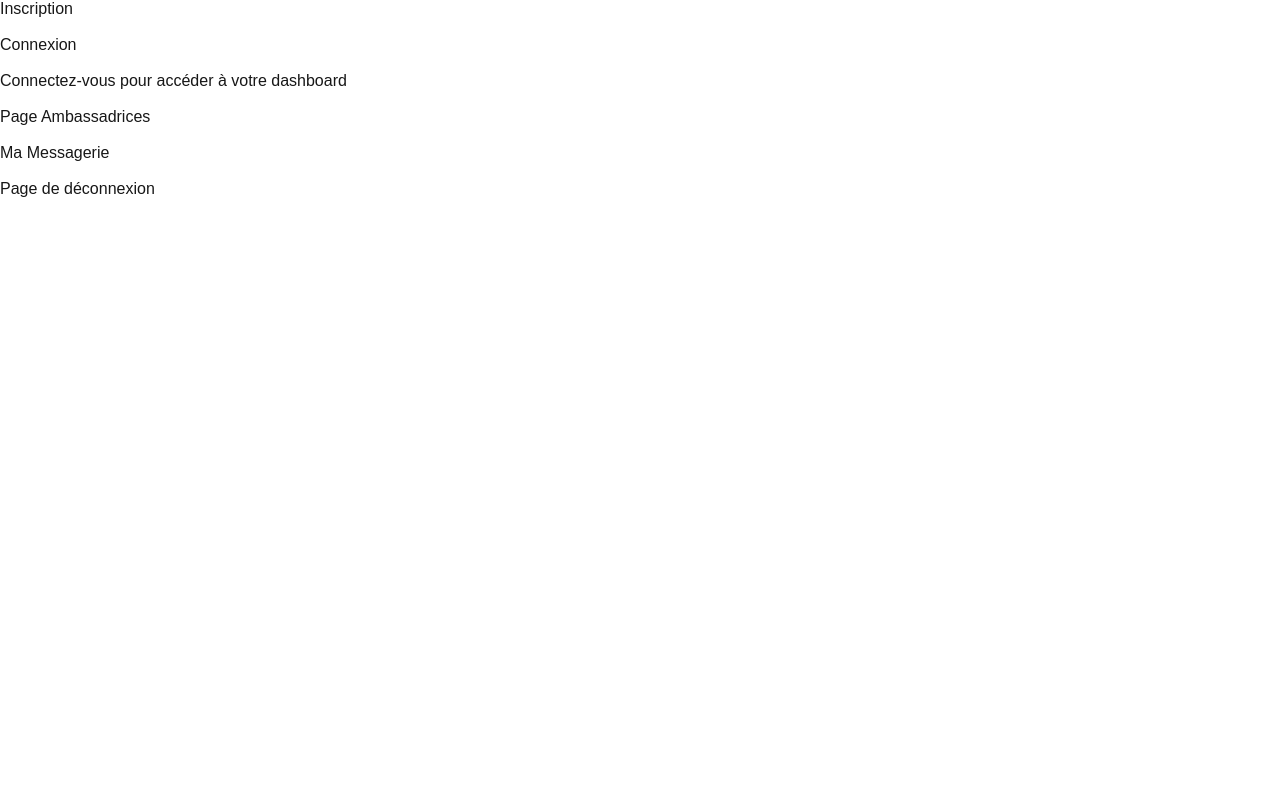
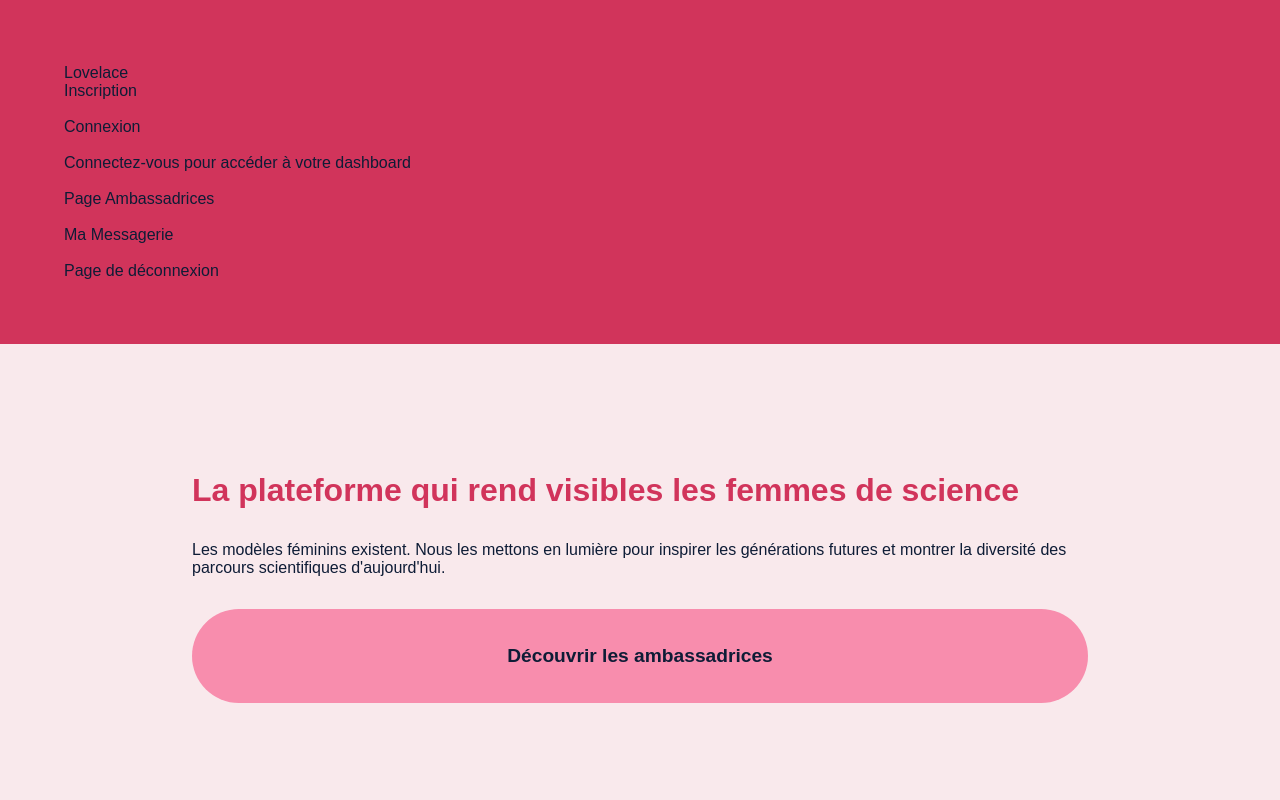
Before and after one commit to Elessiah/Lovelace, a Next.js app: page / in a window 1280 px wide. Shown: the top 800 px of the page. Built offline with nearby package versions, Linux system fonts and the light colour scheme; no server answers; the database is empty.

Commit message:
contenu de la page d'accueil et début du CSS

```diff
--- a/src/app/globals.css
+++ b/src/app/globals.css
@@ -1,12 +1,16 @@
 :root {
-  --background: #ffffff;
-  --foreground: #171717;
+  --background: #F9E9EC;
+  --foreground: #0E1C36;
+  --pink: #F88DAD;
+  --cherry: #D1345B;
+  --blue: #66CED6;
+
 }
 
 @media (prefers-color-scheme: dark) {
   :root {
-    --background: #0a0a0a;
-    --foreground: #ededed;
+    --background: #0E1C36;
+    --foreground: #F9E9EC;
   }
 }
 
@@ -40,3 +44,19 @@ a {
     color-scheme: dark;
   }
 }
+
+.navBar{
+  background-color: var(--cherry);
+  padding: 5%;
+}
+
+.ctaButton{
+  background-color: var(--pink);
+  color: var(--foreground);
+  border: none;
+  padding: 4% 6%;
+  border-radius: 50px;
+  font-size: 1.2em;
+  font-weight: bold;
+  cursor: pointer;
+}
--- /dev/null
+++ b/src/app/page.module.css
@@ -0,0 +1,60 @@
+.sectionHero{
+    padding: 10% 15%;
+    display: flex;
+    flex-direction: column;
+    gap: 2rem;
+}
+
+.sectionHero h1{
+    color: var(--cherry);
+}
+
+.sectionInfo{
+    padding: 6% 15%;
+    display: flex;
+    flex-direction: column;
+    gap: 2rem;
+}
+
+.sectionInfo h2{
+    color: var(--cherry);
+}
+
+.sectionStrengths{
+    padding: 6% 5%;
+    display: flex;
+    flex-direction: column;
+    gap: 2rem;
+}
+
+.sectionStrengths h2{
+    color: var(--cherry);
+}
+
+.sectionStrengthsMainWrapper{
+    display: flex;
+}
+
+.strengthProfile{
+    background-color: #fff;
+    padding: 15%;
+    text-align: center;
+    border-radius: 20px 0 0 0;
+
+}
+
+.strengthTestimonies{
+    background-color: var(--pink);
+    padding: 15%;
+    text-align: center;
+    border-radius: 0 0 0 20px;
+}
+
+.strengthMentoring{
+    background-color: var(--cherry);
+    padding: auto;
+    text-align: center;
+    align-content: center;
+    color: var(--background);
+    border-radius: 0 20px 20px 0;
+}
--- a/src/app/page.tsx
+++ b/src/app/page.tsx
@@ -2,6 +2,7 @@
 
 import { useEffect, useState } from "react"
 import Link from "next/link"
+import styles from "./page.module.css"
 
 export default function Home() {
   const [userId, setUserId] = useState<string | null>(null)
@@ -21,7 +22,11 @@ export default function Home() {
   }, [])
 
   return (
-    <div>
+    <div className="pageWrapper">
+      <div className="mainWrapper">
+        <div className="navBar">
+          <Link href="/" className="brand">Lovelace</Link>
+          <nav className="menu">
             <Link href="/signup">Inscription</Link>
             <br /><br />
             <Link href="/login">Connexion</Link>
@@ -37,6 +42,80 @@ export default function Home() {
             <Link href="/messagerie">Ma Messagerie</Link>
             <br /><br />
             <Link href="/logout">Page de déconnexion</Link>
+          </nav>
+        </div>
+        <div className={styles.sectionHero}>
+          <h1>La plateforme qui rend visibles les femmes de science</h1>
+          <p>Les modèles féminins existent. Nous les mettons en lumière pour inspirer les générations futures et montrer la diversité des parcours scientifiques d'aujourd'hui.</p>
+          <button className="ctaButton">
+            <Link href="/list">Découvrir les ambassadrices</Link>
+          </button>
+        </div>
+        <div className={styles.sectionInfo}>
+          <h2>Redonner leur place aux femmes dans les sciences</h2>
+          <p>Les métiers scientifiques souffrent d'un manque de visibilité féminine. Notre plateforme présente celles qui innovent, enseignent, inventent et dirigent. Elles partagent leurs expériences pour aider les jeunes à trouver leur voie.</p>
+        </div>
+        <div className={styles.sectionStrengths}>
+          <h2>Les atouts</h2>
+          <div className={styles.sectionStrengthsMainWrapper}>
+            <div className={styles.sectionStrenghtWrapperRight}>
+              <div className={styles.strengthProfile}><h3>Profils réels et vérifiés</h3></div>
+              <div className={styles.strengthTestimonies}><h3>Témoignages concrets</h3></div>
+            </div>
+            <div className={styles.strengthMentoring}><h3>Mentorat et échanges possibles</h3></div>
+          </div>
+        </div>
+        <div className="sectionRoute">
+          <h2>Explorer les parcours</h2>
+          <div className="filters">
+            <button className="filterButton">Aéronautique</button>
+            <button className="filterButton">Biologie</button>
+            <button className="filterButton">Chimie</button>
+            <button className="filterButton">Informatique</button>
+            <button className="filterButton">Mathématiques</button>
+            <button className="filterButton">Physique</button>
+            <button className="filterButton">Santé</button>
+          </div>
+          <div className="sectionScientists">
+            <div className="profilesScientistsWrapper">
+              <div className="profileScientistCard">
+                <h3>Nom Prénom</h3>
+              </div>
+              <div className="profileScientistCard">
+                <h3>Nom Prénom</h3>
+              </div>
+              <div className="profileScientistCard">
+                <h3>Nom Prénom</h3>
+              </div>
+            </div>
+            <div className="arrow"></div>
+          </div>
+          <div className="testimonies">
+            <h2>Un impact mesurable</h2>
+            <p>Chaque visite compte. Chaque échange inspire.</p>
+            <div className="testimonyCard">
+              <p>"J'ai découvert une chercheuse qui m'a donné envie de poursuivre mes études en physique."</p>
+              <p className="author">Élise, 17 ans</p>
+            </div>
+          </div>
+          <div className="sectionKeyFigures">
+            <h3 className="keyFigures">+300 profils d'ambassadrices</h3>
+            <h3 className="keyFigures">+10 000 jeunes accompagnés</h3>
+            <h3 className="keyFigures">25 domaines scientifiques représentés</h3>
+          </div>
+          <div className="shareRoute">
+            <h2>Partage ton parcours</h2>
+            <p>Tu veux inspirer à ton tour ? Rejoins la communauté d'ambassadrices et aide à ouvrir de nouveaux horizons.</p>
+            <button className="ctaButton">
+              <Link href="/signup">Devenir ambassadrice</Link>
+            </button>
+          </div>
+          <div className="footer">
+            <p>&copy; 2025 Lovelace. Tous droits réservés.</p>
+            <Link href="/legal">Mentions légales</Link>
+          </div>
+        </div>
+      </div>
     </div>
   )
 }
```
Also changed, not shown: 1 other file (tests, documents, lock files or other folders). Lines whose indentation alone changed are shown as unchanged.
